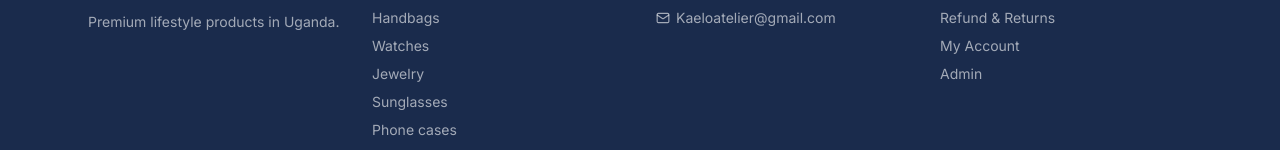
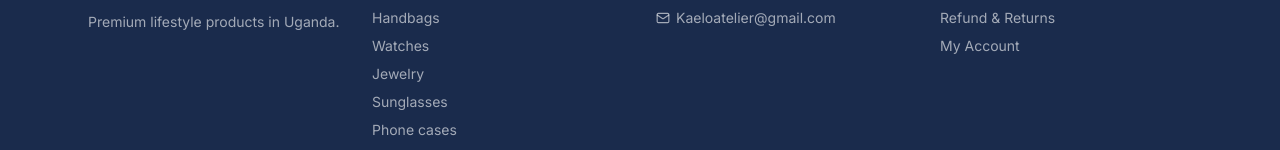
Before and after one commit to Kaelo125/Kaeloatelier, a Next.js app: page /account in a window 1280 px wide. Shown: the part 549-699 px from the top of the page. Built offline with nearby package versions, Linux system fonts and the light colour scheme.

Commit message:
Remove Admin link from Footer component

```diff
--- a/components/Footer.tsx
+++ b/components/Footer.tsx
@@ -75,11 +75,6 @@
                 My Account
               </Link>
             </li>
-            <li>
-              <Link href="/admin" className="text-white/60 hover:text-white transition-colors">
-                Admin
-              </Link>
-            </li>
           </ul>
         </div>
       </div>
```
